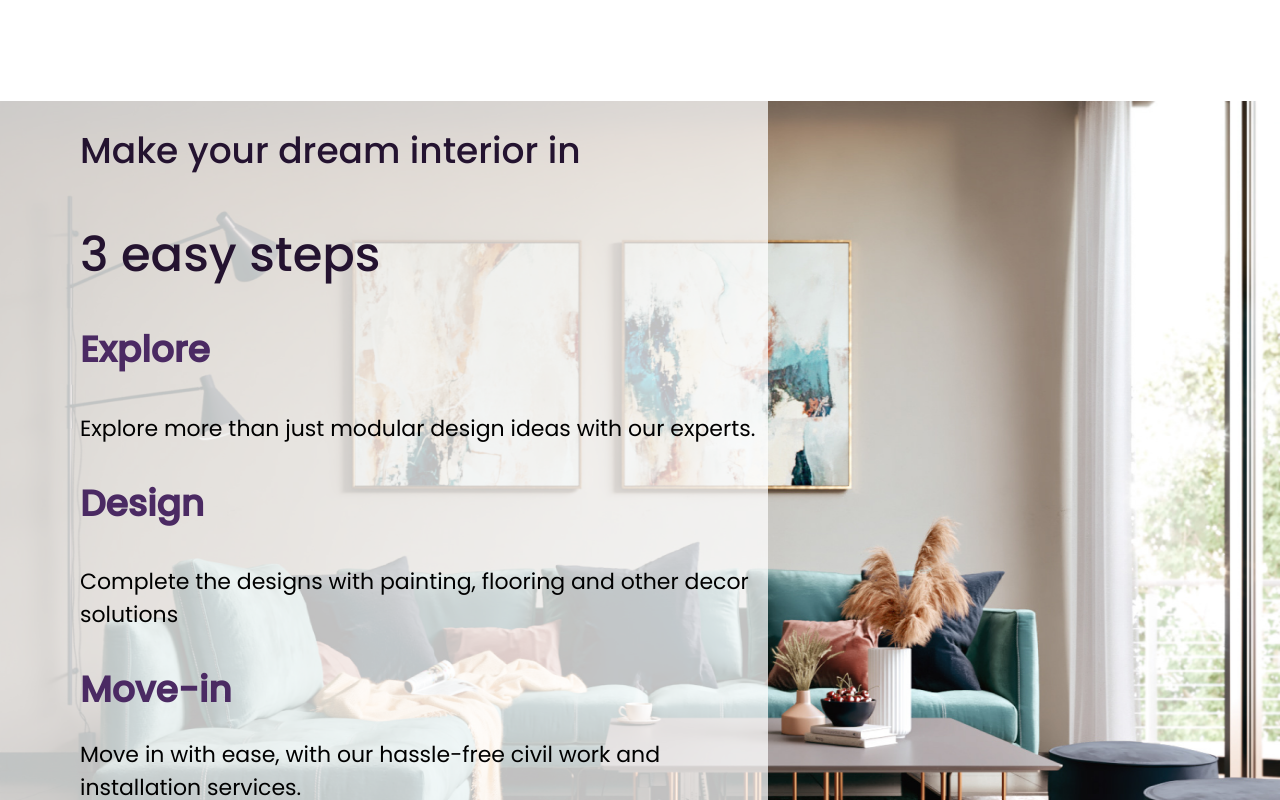
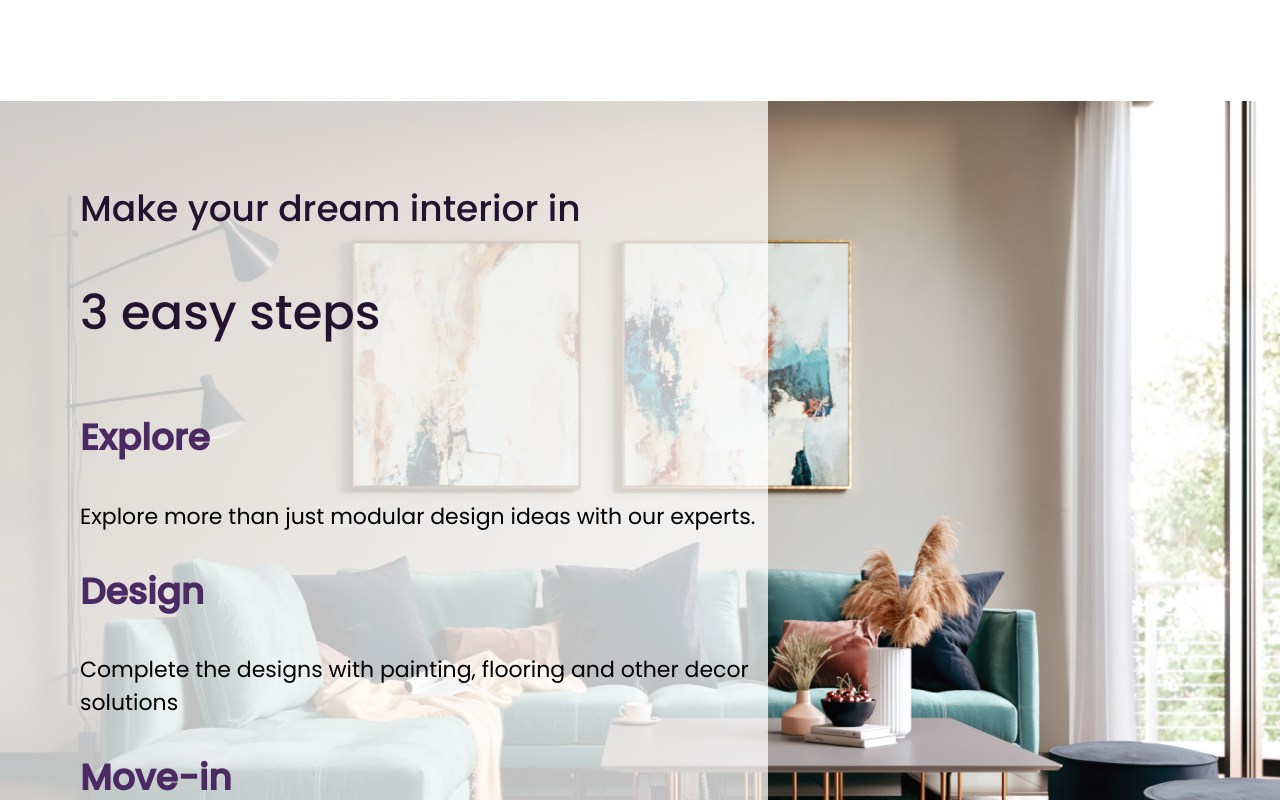
Before and after one commit to techloset/talha-home-interior, a React (Vite) app: page / in a window 1280 px wide. Shown: the part 1480-2280 px from the top of the page. Built offline with nearby package versions, Linux system fonts and the light colour scheme.

Commit message:
reviewing the qa mistkaes

```diff
--- a/src/component/footer/footer.jsx
+++ b/src/component/footer/footer.jsx
@@ -21,9 +21,9 @@ const footer = () => {
                         art of interior designing.</p>
 
                     {/* Small devices content  */}
-                    <div className=' w-[35%]  mx-auto  lg:hidden sm:mt-[6%]'>
-                        <p className=' sm:w-[310px] text-center mt-[10px] text-[12px] sm:text-[24px] sm:font-[500] '>landinteriors@gmail.com</p>
-                        <p className=' sm:mt-[3%] sm:w-[310px] text-center mt-[5px] text-[10px] sm:text-[24px] sm:font-[500] sm:ml-[-14px] '>+91 98987 65656</p>
+                    <div className=' w-[80%]  mx-auto  lg:hidden sm:mt-[6%]'>
+                        <p className=' sm:w-[310px] sm:mx-auto text-center mt-[10px] text-[12px] sm:text-[24px] sm:font-[500] '>landinteriors@gmail.com</p>
+                        <p className=' sm:mt-[3%] sm:mx-auto sm:w-[310px] text-center mt-[5px] text-[10px] sm:text-[24px] sm:font-[500]  '>+91 98987 65656</p>
                     </div>
 
                     {/* social links */}
--- a/src/pages/land inetriors/LandInteriors.jsx
+++ b/src/pages/land inetriors/LandInteriors.jsx
@@ -49,9 +49,9 @@ const LandInteriors = () => {
 
           <div className='  h-[410px] ml-[20px] lg:text-center font-popinsSemiBold  sm:ml-[60px] slg:mt-[-10%] md:ml-[80px] lg:mt-[0]  '>
 
-            <p className=' md:ml-[]    slg:mt-[100px] slg:text-[36px] text-[22px] mt-[5px]  w-[90%] sm:w-auto  lg:mx-auto text-[#241330] sm:text-[26px] lg:text-[36px] font-[500] lg:w-[501px] lg:text-center  lg:mt-[6%]  sm:mt-[26%] text-start'>Make your dream interior in</p>
-            <p className=' md:ml-[]    text-[26px] slg:text-[48px]  text-start w-[250px] lg:mx-auto  text-[#241330]  sm:text-[30px] lg:text-[48px] font-[500] sm:w-[301px]  lg:mt-[3%] sm:mt-[6%]' >3 easy steps</p>
-            <p className='md:ml-[]    slg:mt-[32px]  text-[16px] slg:text-[36px]  mt-[20px] text-start w-[250px]  lg:mx-auto text-[#4B2A63]   sm:text-[36px] font-[600] sm:w-[133px]  lg:mt-[6%] sm:mt-[14%]' >Explore</p>
+            <p className=' md:ml-[]    slg:mt-[23%] slg:text-[36px] text-[22px] mt-[5px]  w-[90%] sm:w-auto  lg:mx-auto text-[#241330] sm:text-[36px] lg:text-[36px] font-[500] lg:w-[501px] lg:text-center  lg:mt-[6%]   sm:mt-[20%] text-start'>Make your dream interior in</p>
+            <p className=' md:ml-[]    text-[26px] slg:text-[48px]  text-start w-[250px] lg:mx-auto  text-[#241330]  sm:text-[36px] lg:text-[48px] font-[500] sm:w-[301px]  lg:mt-[3%] sm:mt-[6%]' >3 easy steps</p>
+            <p className='md:ml-[]    slg:mt-[62px]  text-[16px] slg:text-[36px]  mt-[20px] text-start w-[250px]  lg:mx-auto text-[#4B2A63]   sm:text-[36px] font-[600] sm:w-[133px]  lg:mt-[6%] sm:mt-[14%]' >Explore</p>
             <p className='md:ml-[]      slg:text-[22px]  text-[12px] text-start w-[90%] sm:w-auto lg:mx-auto lg:w-[348px]  sm:text-[18px] font-[400]   lg:mt-[2%] sm:mt-[5%] sm:text-start' >Explore more than just modular design ideas with our experts.</p>
             <p className='md:ml-[]    slg:mt-[32px]  text-[16px] slg:text-[36px]  mt-[20px] text-start  w-[250px] lg:mx-auto text-[#4B2A63]   sm:text-[36px] font-[600] sm:w-[126px]  lg:mt-[6%] sm:mt-[14%]'>Design</p>
             <p className=' md:ml-[]    text-[12px]  slg:text-[22px]  text-start w-[90%] sm:w-auto lg:mx-auto lg:w-[397px]  sm:text-[18px] font-[400]  lg:mt-[2%] sm:mt-[5%] sm:text-start' >Complete the designs with painting, flooring and other decor solutions</p>
```
